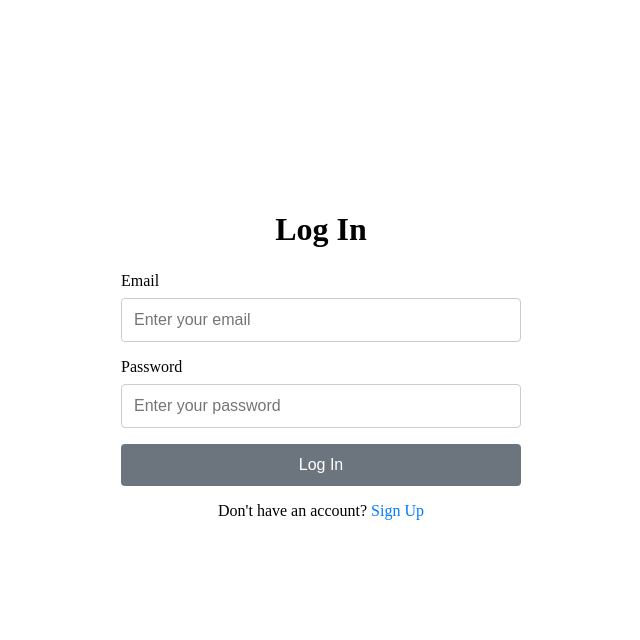
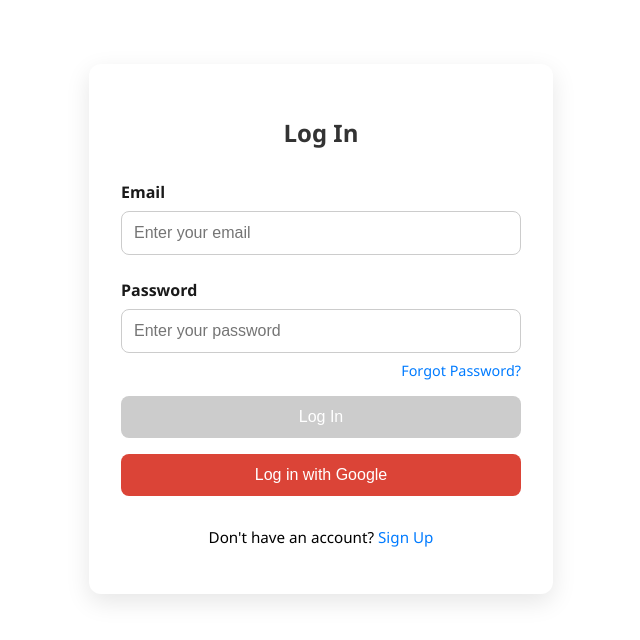
Before and after one commit to iamernesto14/Note-App, an Angular app: page /login in a window 1280 px wide. Shown: the top 640 px of the page, without its empty margins (319-959 px from the left). Built offline with nearby package versions, Linux system fonts and the light colour scheme.

Commit message:
add google button to login

```diff
--- a/src/app/components/login/login.html
+++ b/src/app/components/login/login.html
@@ -1,4 +1,3 @@
-
 <section class="login-container">
   <h1>Log In</h1>
   <form [formGroup]="loginForm" (ngSubmit)="onSubmit()">
@@ -12,18 +11,10 @@
         aria-required="true"
         [attr.aria-invalid]="loginForm.get('email')?.invalid && loginForm.get('email')?.touched"
       />
-         <div
-           *ngIf="loginForm.get('email')?.hasError('required') && loginForm.get('email')?.touched"
-           class="error"
-           role="alert"
-         >
+      <div *ngIf="loginForm.get('email')?.hasError('required') && loginForm.get('email')?.touched" class="error" role="alert">
         Email is required
       </div>
-         <div
-           *ngIf="loginForm.get('email')?.hasError('email') && loginForm.get('email')?.touched"
-           class="error"
-           role="alert"
-         >
+      <div *ngIf="loginForm.get('email')?.hasError('email') && loginForm.get('email')?.touched" class="error" role="alert">
         Please enter a valid email
       </div>
     </div>
@@ -38,13 +29,13 @@
         aria-required="true"
         [attr.aria-invalid]="loginForm.get('password')?.invalid && loginForm.get('password')?.touched"
       />
-         <div
-           *ngIf="loginForm.get('password')?.hasError('required') && loginForm.get('password')?.touched"
-           class="error"
-           role="alert"
-         >
+      <div *ngIf="loginForm.get('password')?.hasError('required') && loginForm.get('password')?.touched" class="error" role="alert">
         Password is required
       </div>
+    </div>
+
+    <div class="form-group forgot-password">
+      <a routerLink="/forgot-password" tabindex="0">Forgot Password?</a>
     </div>
 
     <div *ngIf="loginError" class="error" role="alert">
@@ -52,6 +43,8 @@
     </div>
 
     <button type="submit" [disabled]="loginForm.invalid" class="btn">Log In</button>
+
+    <button type="button" class="btn google-btn" (click)="onGoogleLogin()">Log in with Google</button>
   </form>
 
   <p>
--- a/src/app/components/login/login.scss
+++ b/src/app/components/login/login.scss
@@ -1,105 +1,150 @@
+// Variables (you can move this to a separate _variables.scss file)
+$primary-color: #007bff;
+$primary-hover: #0056b3;
+$error-color: #e74c3c;
+$google-color: #db4437;
+$google-hover: #c23321;
+$text-color: #333;
+$bg-color: #ffffff;
+$font: 'Segoe UI', sans-serif;
+$shadow: 0 8px 24px rgba(0, 0, 0, 0.1);
+$radius: 12px;
 
 .login-container {
-     display: flex;
-     flex-direction: column;
-     align-items: center;
-     justify-content: center;
-     min-height: 80vh;
+  max-width: 400px;
+  margin: 4rem auto;
   padding: 2rem;
-     max-width: 400px;
-     margin: 0 auto;
+  background-color: $bg-color;
+  border-radius: $radius;
+  box-shadow: $shadow;
+  font-family: $font;
 
   h1 {
-       font-size: 2rem;
-       margin-bottom: 1.5rem;
+    text-align: center;
+    margin-bottom: 2rem;
+    color: $text-color;
   }
 
   form {
-       width: 100%;
-       display: flex;
-       flex-direction: column;
-       gap: 1rem;
-
-       .form-group {
     display: flex;
     flex-direction: column;
 
+    .form-group {
+      margin-bottom: 1.5rem;
+      display: flex;
+      flex-direction: column;
+
+      .password-label {
+        display: flex;
+        justify-content: space-between;
+        align-items: center;
+        background: red;
+      }
+
       label {
-           font-size: 1rem;
+        font-weight: 600;
         margin-bottom: 0.5rem;
+        color: darken($text-color, 10%);
       }
 
       input {
         padding: 0.75rem;
         font-size: 1rem;
         border: 1px solid #ccc;
-           border-radius: 4px;
+        border-radius: 8px;
+        transition: border-color 0.2s;
 
         &:focus {
-             outline: 2px solid #007bff;
-             outline-offset: 2px;
+          border-color: $primary-color;
+          outline: none;
         }
 
-           &[aria-invalid="true"] {
-             border-color: #dc3545;
+        &[aria-invalid='true'] {
+          border-color: $error-color;
+          background-color: #fff8f8;
+        }
+      }
+    }
+
+    .forgot-password {
+      text-align: right;
+      margin-top: -1rem;
+      margin-bottom: 1rem;
+
+      a {
+        font-size: 0.9rem;
+        color: $primary-color;
+        text-decoration: none;
+
+        &:hover {
+          text-decoration: underline;
         }
       }
     }
 
     .error {
-         color: #dc3545;
-         font-size: 0.9rem;
       margin-top: 0.25rem;
+      font-size: 0.875rem;
+      color: $error-color;
     }
 
     .btn {
       padding: 0.75rem;
-         background-color: #007bff;
+      font-size: 1rem;
+      background-color: $primary-color;
+      border: none;
       color: white;
-         border: none;
-         border-radius: 4px;
-         font-size: 1rem;
+      border-radius: 8px;
       cursor: pointer;
-         transition: background-color 0.3s;
+      transition: background-color 0.2s;
+      margin-bottom: 1rem;
 
-         &:hover:not(:disabled),
-         &:focus:not(:disabled) {
-           background-color: #0056b3;
-           outline: 2px solid #0056b3;
-           outline-offset: 2px;
+      &:hover:not(:disabled) {
+        background-color: $primary-hover;
       }
 
       &:disabled {
-           background-color: #6c757d;
+        background-color: #cccccc;
         cursor: not-allowed;
+      }
+
+      &.google-btn {
+        background-color: $google-color;
+
+        &:hover {
+          background-color: $google-hover;
+        }
       }
     }
   }
 
   p {
-       margin-top: 1rem;
-       font-size: 1rem;
+    text-align: center;
+    font-size: 0.95rem;
 
     a {
-         color: #007bff;
+      color: $primary-color;
       text-decoration: none;
 
-         &:hover,
-         &:focus {
+      &:hover {
         text-decoration: underline;
-           outline: 2px solid #007bff;
-           outline-offset: 2px;
+      }
     }
   }
 }
 
-     @media (max-width: 768px) {
+// Responsive Styles
+@media (max-width: 480px) {
+  .login-container {
+    margin: 2rem 1rem;
+    padding: 1.5rem;
+
     h1 {
       font-size: 1.5rem;
     }
 
-       form .form-group input {
-         font-size: 0.9rem;
+    .btn {
+      font-size: 0.95rem;
     }
   }
 }
--- a/src/app/components/login/login.ts
+++ b/src/app/components/login/login.ts
@@ -1,4 +1,3 @@
-
 import { CommonModule } from '@angular/common';
 import { Component } from '@angular/core';
 import { FormBuilder, FormGroup, ReactiveFormsModule, Validators } from '@angular/forms';
@@ -15,6 +14,7 @@
 export class Login {
   loginForm: FormGroup;
   loginError: string | null = null;
+
   constructor(
     private fb: FormBuilder,
     private router: Router,
@@ -28,11 +28,10 @@
 
   onSubmit(): void {
     if (this.loginForm.valid) {
-         // Mock authentication logic
       const { email, password } = this.loginForm.value;
+
       if (email === 'test@example.com' && password === 'password') {
         this.loginError = null;
-           console.log('Login successful:', { email });
         this.router.navigate(['/notes']);
         this.toasterService.showToast('Successfully logged in!', 'success');
       } else {
@@ -42,4 +41,10 @@
       this.loginError = 'Please fill out all fields correctly';
     }
   }
+
+  onGoogleLogin(): void {
+    // Simulate Google login logic (you can later replace with Firebase or OAuth logic)
+    console.log('Logging in with Google...');
+    this.toasterService.showToast('Google login not yet implemented.', 'info');
   }
+}
```
Lines whose indentation alone changed are shown as unchanged.
